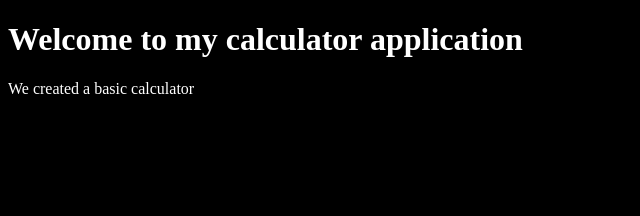
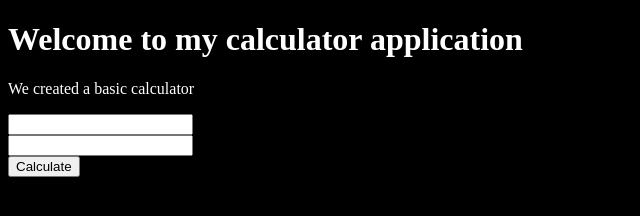
Before and after one commit to FarukHossain2133/calculator, a plain HTML site: page index.html in a window 1280 px wide. Shown: the whole page, without its empty margins (0-640 px from the left). Drawn offline with Linux system fonts and the light colour scheme.

Commit message:
Added some input field

```diff
--- a/index.html
+++ b/index.html
@@ -11,5 +11,8 @@
 <body>
     <h1>Welcome to my calculator application</h1>
     <p>We created a basic calculator</p>
+    <input type="text" name="first"><br>
+    <input type="text" name="second"><br>
+    <button>Calculate</button>
 </body>
 </html>
```
